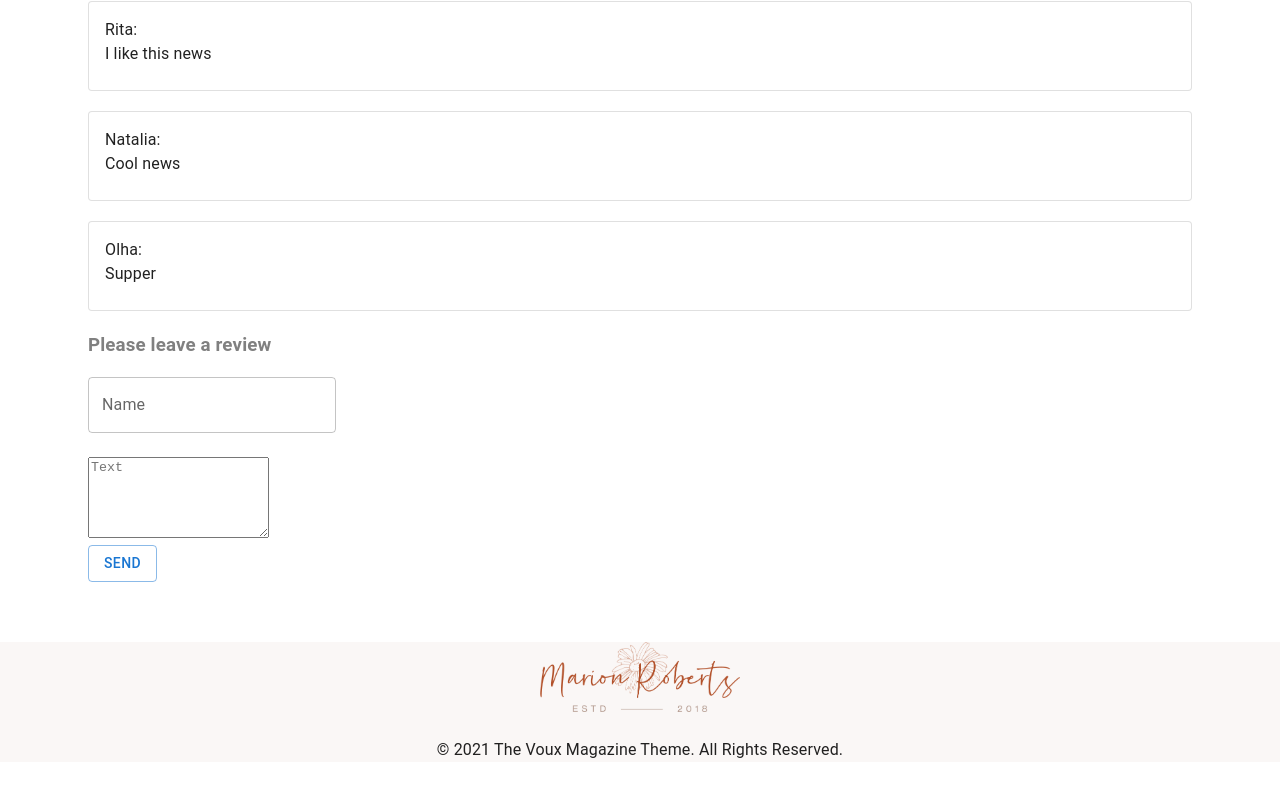
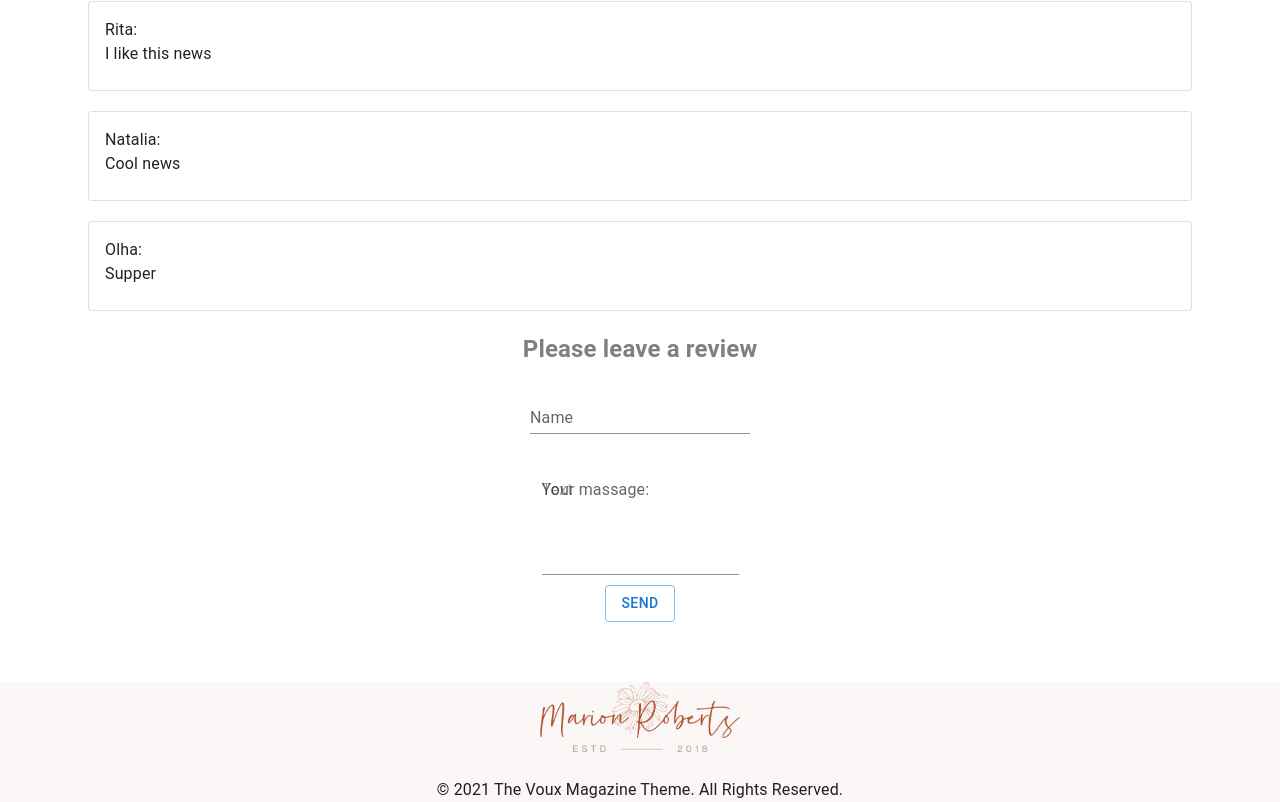
Before and after one commit to Elena-Budnik/MarionRoberts, a React (Create React App) app: page / in a window 1280 px wide. Shown: the part 3221-4023 px from the top of the page. Before the commit the page ends 3983 px from the top, so only its background shows below. Built offline with nearby package versions, Linux system fonts and the light colour scheme.

Commit message:
change reviews style

```diff
--- a/src/components/Reviews/Reviews.tsx
+++ b/src/components/Reviews/Reviews.tsx
@@ -9,8 +9,6 @@ import {
 import { Container } from '@mui/system'
 import { useState } from 'react'
 import './Revires.scss'
-
-
 
 type Props = {}
 
@@ -79,7 +77,7 @@ const Reviews = (props: Props) => {
     return (
         <>
             <Container>
-        <div className='form-reviews'>
+                <div className="form-reviews">
                     <Typography
                         variant="h4"
                         component="h2"
@@ -91,7 +89,11 @@ const Reviews = (props: Props) => {
                     </Typography>
 
                     {reviews.map((item, i) => (
-                    <Card variant="outlined" sx={{ margin: '20px 0' }} key={i}>
+                        <Card
+                            variant="outlined"
+                            sx={{ margin: '20px 0' }}
+                            key={i}
+                        >
                             <CardContent>
                                 <div>{item.name}:</div>
                                 <div>{item.text}</div>
@@ -99,28 +101,38 @@ const Reviews = (props: Props) => {
                         </Card>
                     ))}
                 </div>
-            <form onSubmit={onSend} className='form-reviews'>
-                <h3>Please leave a review</h3>
-                <div>
+
+                <form onSubmit={onSend} className="form-reviews">
+                    <h2>Please leave a review</h2>
+                    <div className="name">
                         <TextField
                             label="Name"
+                            variant="standard"
                             value={newReview.name}
                             onChange={handleName}
                         />
                     </div>
                     <br />
-                <div>
-                    <TextareaAutosize
+                    <div className="text">
+
+                        <TextField
+                            id="standard-multiline-static"
+                            label="Your massage:"
+                            multiline
+                            rows={4}
+                            defaultValue="Text"
+                            variant="standard"
                             minRows={5}
                             placeholder="Text"
                             value={newReview.text}
                             onChange={handleText}
-
                         />
                     </div>
+                    <div className="btn-send">
                         <Button variant="outlined" type="submit">
                             Send
                         </Button>
+                    </div>
                 </form>
             </Container>
         </>
--- a/src/components/Reviews/Revires.scss
+++ b/src/components/Reviews/Revires.scss
@@ -1,10 +1,16 @@
-.form-reviews{
-
+.form-reviews {
     color: grey;
-
-
 }
 
-h2{
+h2 {
     text-align: center;
 }
+.name,
+.text,
+.btn-send {
+    display: flex;
+    justify-content: center;
+}
+.btn-send {
+    padding-top: 10px;
+}
```
Lines whose indentation alone changed are shown as unchanged.
